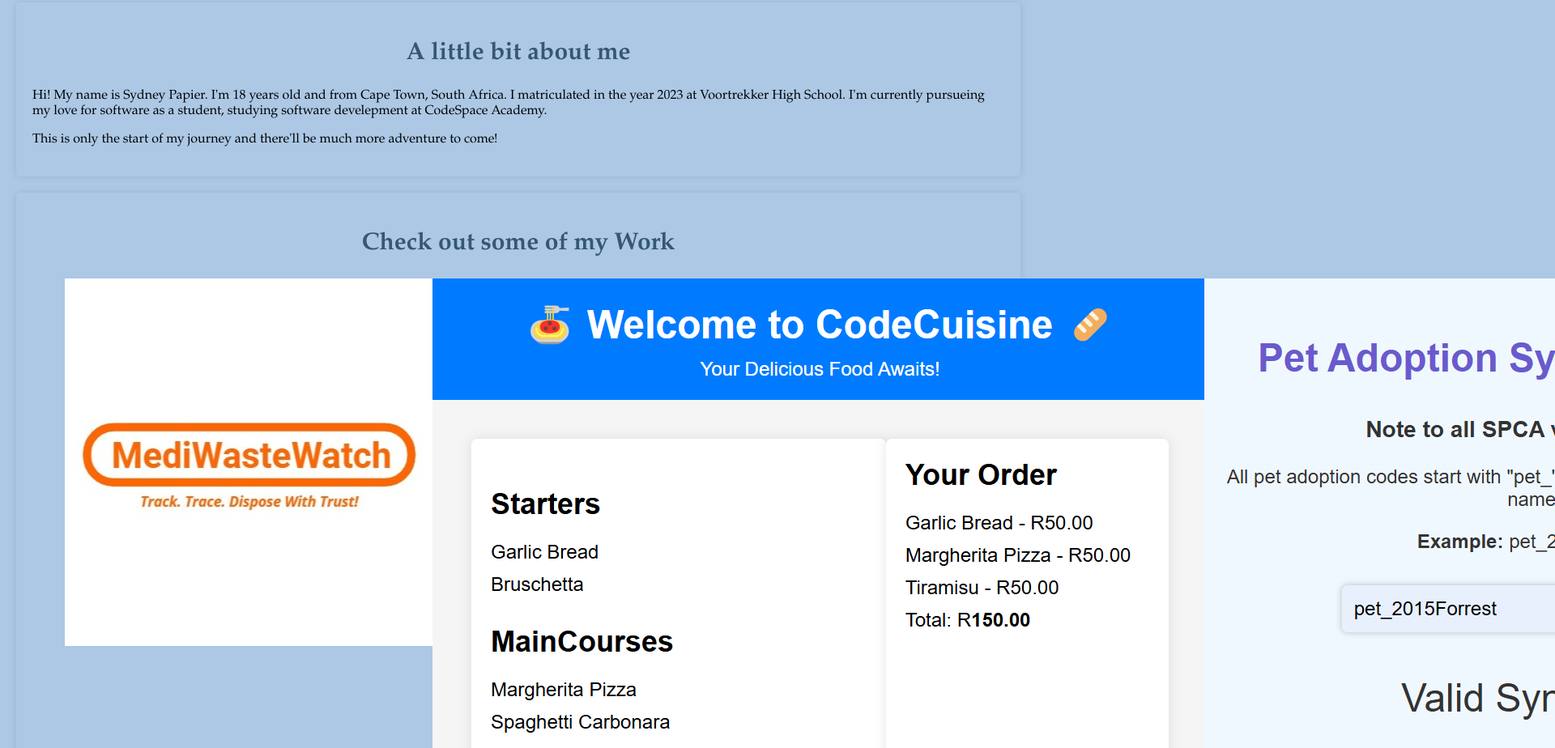
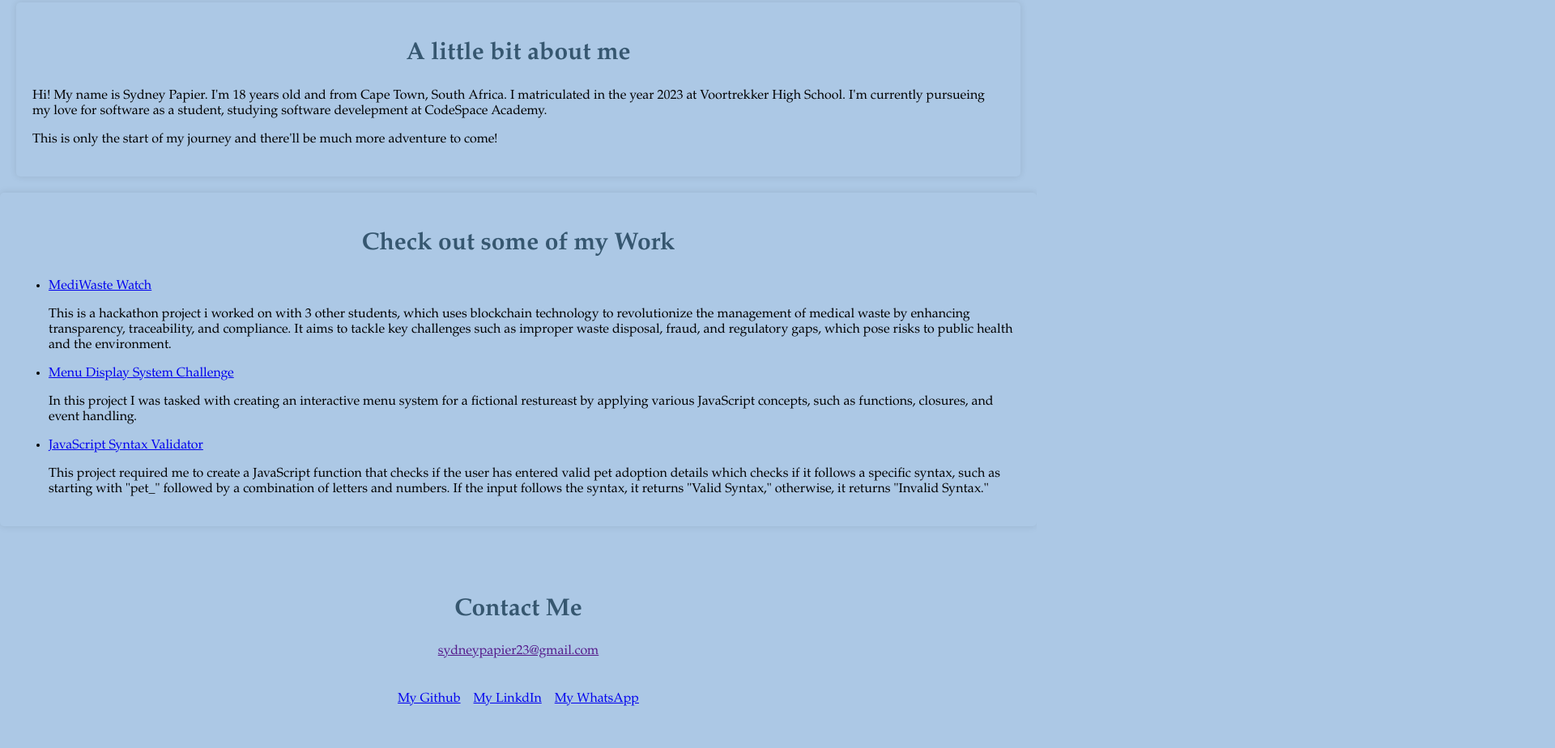
Before and after one commit to sydney-papier-19/CS20240197_WFR2407_GroupA_Sydney-Papier_CDV05, a plain HTML site: page index.html in a window 1280 px wide. Shown: the part 503-1427 px from the top of the page at 81% size, 1920 px wide, since content can reach past the window. Drawn offline with Linux system fonts and the light colour scheme.

Commit message:
changed my work section

```diff
--- a/index.css
+++ b/index.css
@@ -82,8 +82,8 @@ h2{
   padding: 20px;
   margin-top: 20px;
   margin-bottom: 20px;
-  margin-left: 20px;
-  margin-right: 20px;
+  /* margin-left: 20px;
+  margin-right: 20px; */
   border-radius: 5px;
   box-shadow: 0 0 10px rgba(0, 0, 0, 0.1);
 }
@@ -92,7 +92,7 @@ h2{
 .my-work-section-img {
   display: flex;
   flex-direction: repeat(auto-fit, minmax(300px, 1fr));
-  padding-left: 20px;
+  /* padding-left: 20px; */
   margin-left: 20px;
   margin-right: 20px;
 
--- a/index.html
+++ b/index.html
@@ -49,14 +49,36 @@
    <section class="my-work-section" id="work">
     <h2>Check out some of my Work</h2>
 
-     <div class="my-work-section-img">
+    <ul class="my-work-section-list">
+      <li><p><a href="https://github.com/sydney-papier-19/blockchain-medical-waste-management">MediWaste Watch</a> </p>
+
+        <p>This is a hackathon project i worked on with 3 other students, which uses blockchain technology to revolutionize the management of medical waste by enhancing transparency,
+          traceability, and compliance. It aims to tackle key challenges such as improper waste disposal, fraud,
+          and regulatory gaps, which pose risks to public health and the environment.</p> </li>
+
+     <li><p><a href="https://github.com/sydney-papier-19/CS20240197_WFR2407_GroupA_Sydney-Papier_JSL06">Menu Display System Challenge</a> </p>
+
+     <p> In this project I was tasked with creating an interactive menu system for a fictional restureast by applying various JavaScript concepts,
+       such as functions, closures, and event handling.</p></li>
+
+     <li><p><a href="https://github.com/sydney-papier-19/CS20240197_WFR2407_GroupA_Sydney-Papier_JSL01">JavaScript Syntax Validator</a> </p>
+
+      <p>This project required me to create a JavaScript function that checks if the user has entered valid pet adoption details which checks if
+        it follows a specific syntax, such as starting with "pet_" followed by a combination of letters and numbers. If the input follows the syntax,
+        it returns "Valid Syntax," otherwise, it returns "Invalid Syntax." </p>
+    </li>
+
+    </ul>
+
+
+     <!-- <div class="my-work-section-img">
         <a href="https://github.com/sydney-papier-19/blockchain-medical-waste-management" class="">
           <img src="./images/medi waste watch fullpic.jpg" alt="" class="my-work-img"> <!--Insert path to portfolio img-->
-      </a>
+      <!-- </a>
 
       <a href="https://github.com/sydney-papier-19/CS20240197_WFR2407_GroupA_Sydney-Papier_JSL06" class="">
         <img src="./images/Screenshot 2024-11-11 004910.png" alt="" class="my-work-img"> <!--Insert path to portfolio img-->
-      </a>
+      <!-- </a>
 
         <a href="https://github.com/sydney-papier-19/CS20240197_WFR2407_GroupA_Sydney-Papier_JSL01" class="">
         <img src="./images/Screenshot 2024-11-11 014047.png" alt="" class="my-work-img"> <!--Insert path to portfolio img-->
```
